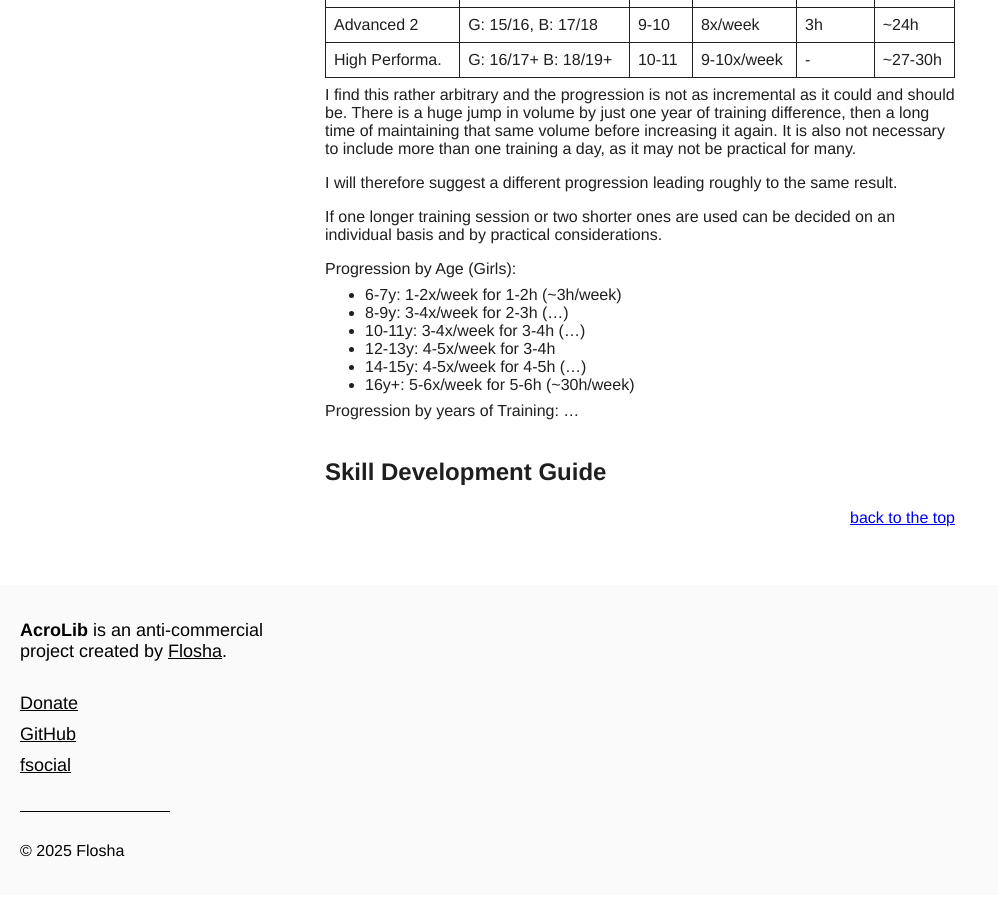
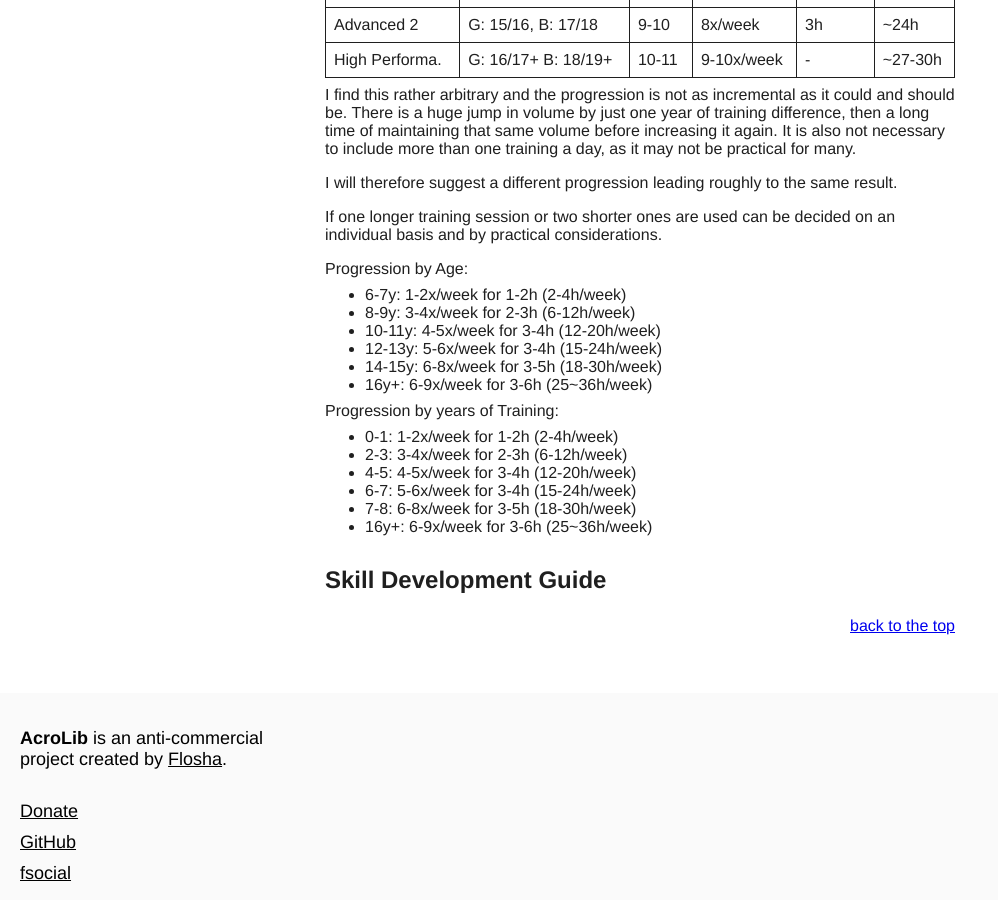
Before and after one commit to floshin/acrolib, a Jekyll site: the page built from training.md, in a window 1280 px wide and 900 px high, scrolled down 561 px. Shown: the whole window, without its empty margins (0-998 px from the left). Built offline with Jekyll 4.4.1, drawn with Linux system fonts in a browser that asks for light colours; our own code applies the rules of GitHub Pages for plain Markdown files.

Commit message:
Update training.md

```diff
--- a/training.md
+++ b/training.md
@@ -23,17 +23,21 @@ I will therefore suggest a different progression leading roughly to the same res
 
 If one longer training session or two shorter ones are used can be decided on an individual basis and by practical considerations.
 
-Progression by Age (Girls):
-* 6-7y: 1-2x/week for 1-2h (~3h/week)
-* 8-9y: 3-4x/week for 2-3h (...)
-* 10-11y: 3-4x/week for 3-4h (...)
-* 12-13y: 4-5x/week for 3-4h
-* 14-15y: 4-5x/week for 4-5h (...)
-* 16y+: 5-6x/week for 5-6h (~30h/week)
-
+Progression by Age:
+* 6-7y:   1-2x/week for 1-2h (2-4h/week)
+* 8-9y:   3-4x/week for 2-3h (6-12h/week)
+* 10-11y: 4-5x/week for 3-4h (12-20h/week)
+* 12-13y: 5-6x/week for 3-4h (15-24h/week)
+* 14-15y: 6-8x/week for 3-5h (18-30h/week)
+* 16y+:   6-9x/week for 3-6h (25~36h/week)
 
 Progression by years of Training:
-...
+* 0-1:  1-2x/week for 1-2h (2-4h/week)
+* 2-3:  3-4x/week for 2-3h (6-12h/week)
+* 4-5:  4-5x/week for 3-4h (12-20h/week)
+* 6-7:  5-6x/week for 3-4h (15-24h/week)
+* 7-8: 6-8x/week for 3-5h (18-30h/week)
+* 16y+:   6-9x/week for 3-6h (25~36h/week)
 
 
 
```
